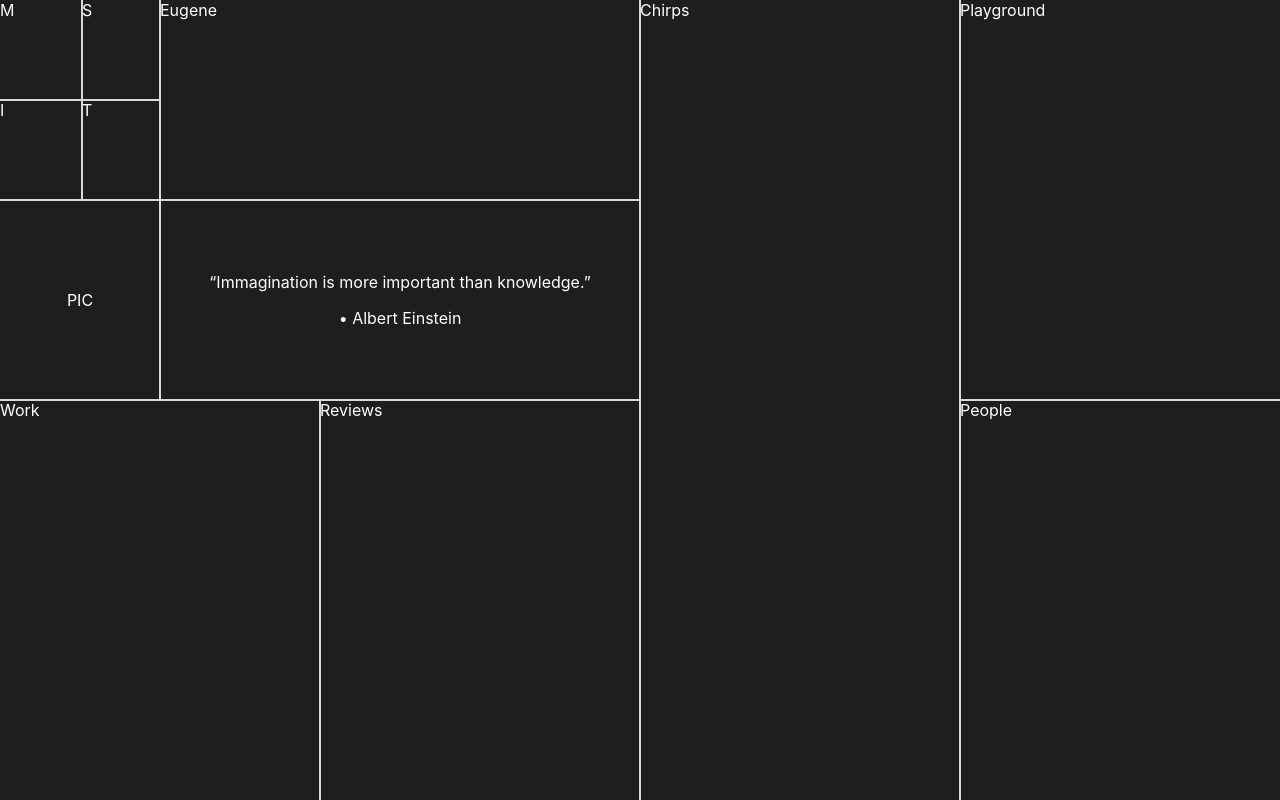
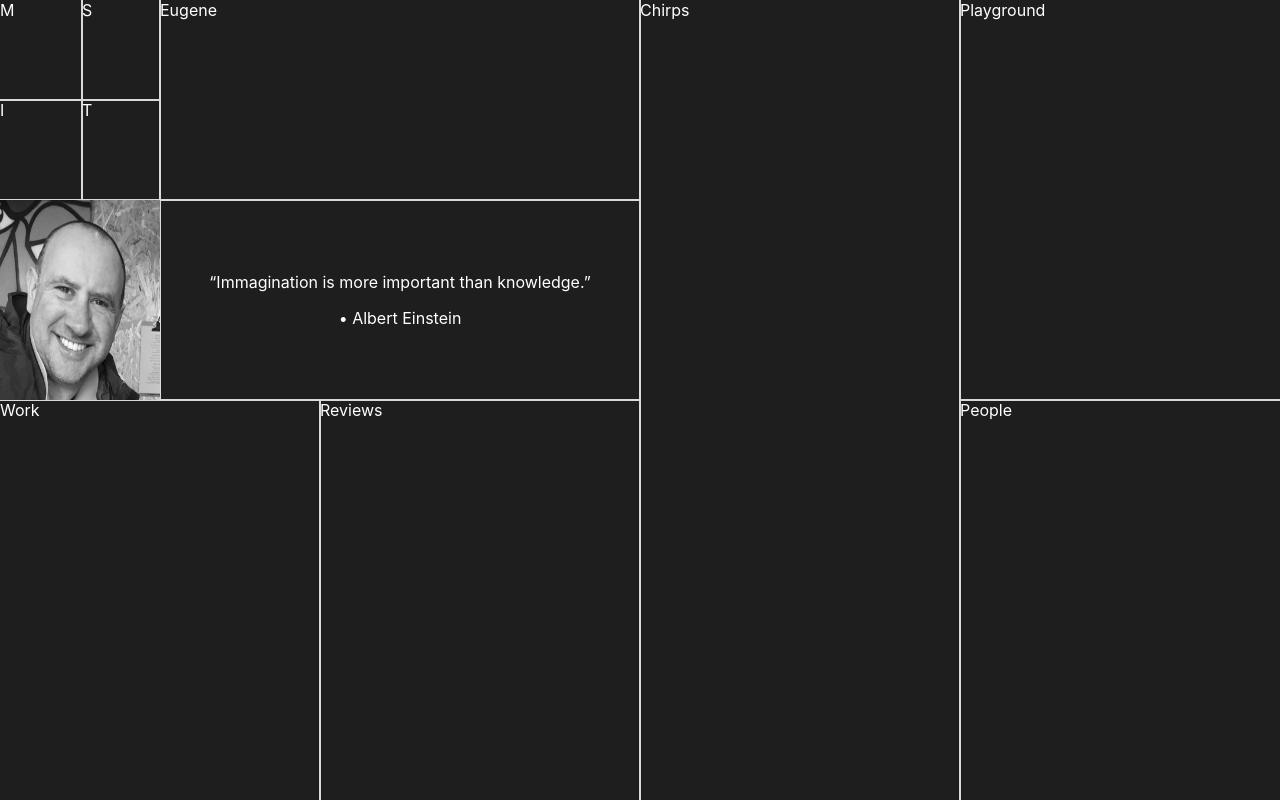
Before and after one commit to eugelogic/emerald, a Next.js app: page / in a window 1280 px wide. Built offline with nearby package versions, Linux system fonts and the light colour scheme.

Commit message:
Add profile picture

```diff
--- a/pages/index.js
+++ b/pages/index.js
@@ -1,3 +1,4 @@
+import Image from 'next/image'
 import styles from '../styles/Home.module.css'
 import Quotes from '../public/quotes.json'
 
@@ -14,7 +15,15 @@ const Home = () => {
                 <div className={`${styles.box} ${styles.lt}`}>
                     <div className={`${styles.box} ${styles.ltt}`}>
                         <div className={`${styles.box} ${styles.lttl}`}>
-                            <div className={`${styles.box} ${styles.mobile}`}>PIC</div>
+                            <div className={`${styles.box} ${styles.mobile}`}>
+                                <Image
+                                    src="/eugene-molari.jpg"
+                                    alt="Eugene Molari"
+                                    width={542}
+                                    height={542}
+                                    layout="fill"
+                                />
+                            </div>
                             <div className={styles.box}>M</div>
                             <div className={styles.box}>S</div>
                             <div className={styles.box}>I</div>
@@ -23,7 +32,15 @@ const Home = () => {
                         <div className={`${styles.box} ${styles.lttr}`}>Eugene</div>
                     </div>
                     <div className={`${styles.box} ${styles.ltb}`}>
-                        <div className={`${styles.box} ${styles.ltbl}`}>PIC</div>
+                        <div className={`${styles.box} ${styles.ltbl}`}>
+                            <Image
+                                src="/eugene-molari.jpg"
+                                alt="Eugene Molari"
+                                width={542}
+                                height={542}
+                                layout="fill"
+                            />
+                        </div>
                         <div className={`${styles.box} ${styles.ltbr}`}>
                             <p>“{randomQuote.text}”</p>
                             <p>• {randomQuote.author}</p>
--- a/styles/Home.module.css
+++ b/styles/Home.module.css
@@ -14,6 +14,7 @@
 }
 .mobile,
 .ltbl {
+    position: relative;
     display: grid;
     place-items: center;
 }
```
Also changed, not shown: public/eugene-molari.jpg (added).
